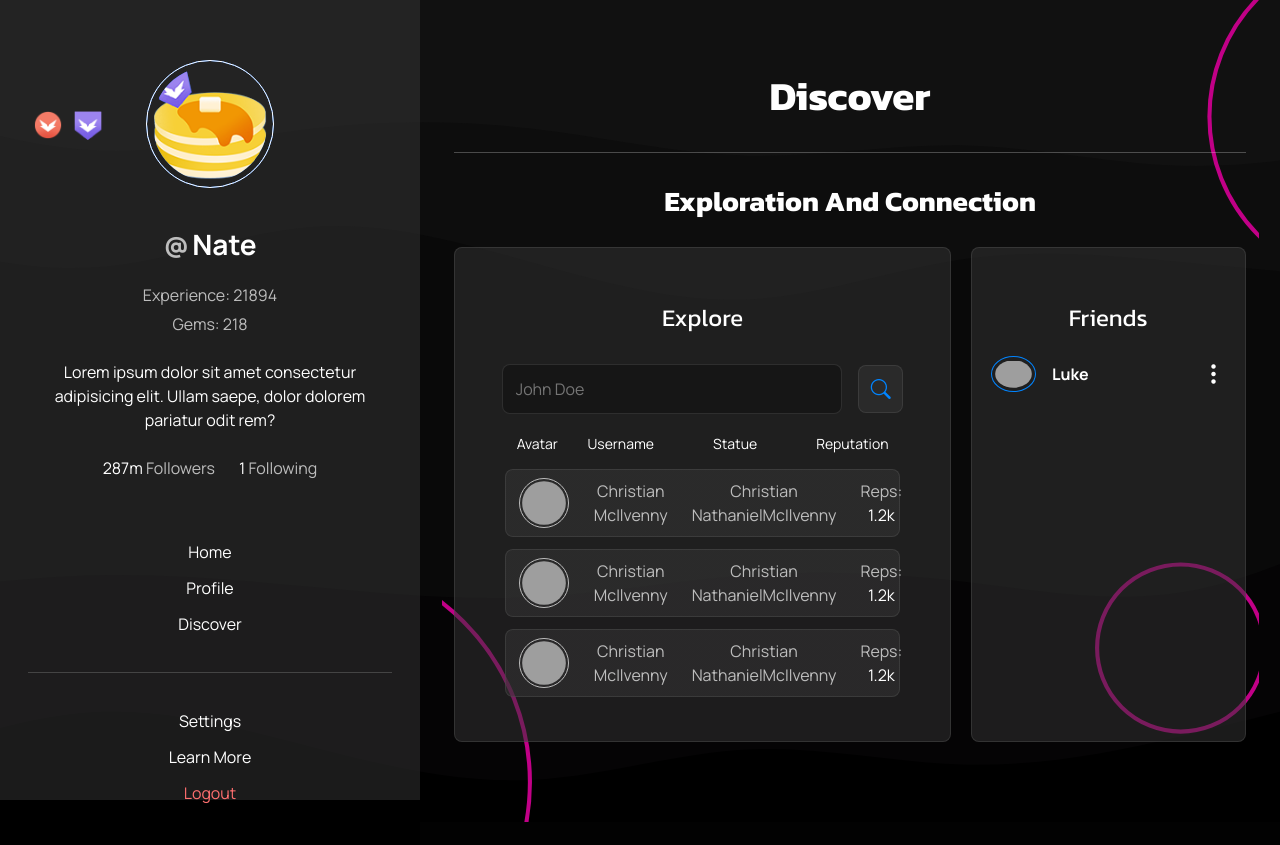
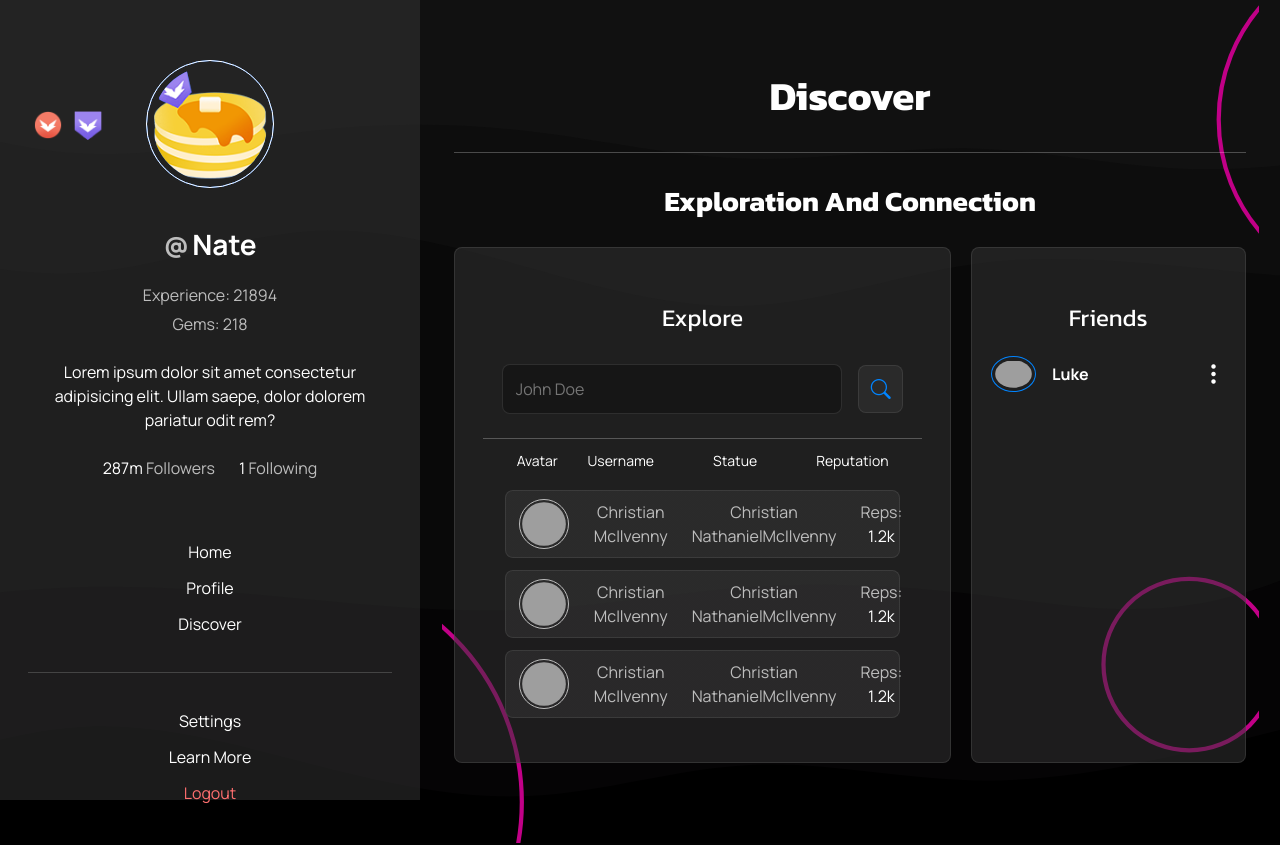
Before and after one commit to TDG-Org/Statue-Status, a React (Create React App) app in the folder client/: page /discover in a window 1280 px wide. Shown: the top 845 px of the page. Built offline with nearby package versions, Linux system fonts and the light colour scheme; grey boxes are pictures that could not be loaded.

Commit message:
slight adjustments

```diff
--- a/client/src/pages/Discover/DiscoverPage.jsx
+++ b/client/src/pages/Discover/DiscoverPage.jsx
@@ -61,6 +61,7 @@ const DiscoverPage = () => {
               </button>
             </div>
 
+            <hr />
             {/* Search Results  */}
             <div className="discover-search-results-label">
               <p>Avatar</p>
--- a/client/src/pages/Discover/DiscoverPage.scss
+++ b/client/src/pages/Discover/DiscoverPage.scss
@@ -12,10 +12,10 @@
 }
 
 .discover-content {
+  gap: 2.5%;
   display: flex;
+  flex-wrap: nowrap;
   flex-direction: row;
-  flex-wrap: nowrap;
-  gap: 2.5%;
 }
 
 .discover-search-sect {
@@ -82,18 +82,24 @@
       }
     }
 
+    hr {
+      width: 100%;
+      margin: .5rem 0;
+    }
+
     // Discover results LABEL
     .discover-search-results-label {
+      width: 91.5%;
       display: flex;
+      height: 1.7rem;
+      font-size: .875rem;
       flex-direction: row;
       align-items: center;
+      margin-bottom: .25rem;
       justify-content: space-around;
-      width: 91.5%;
-      font-size: .875rem;
-      height: 1.7rem;
       p {
+        margin: auto;
         color: $light-clr;
-        margin: auto;
       }
     }
 
```
